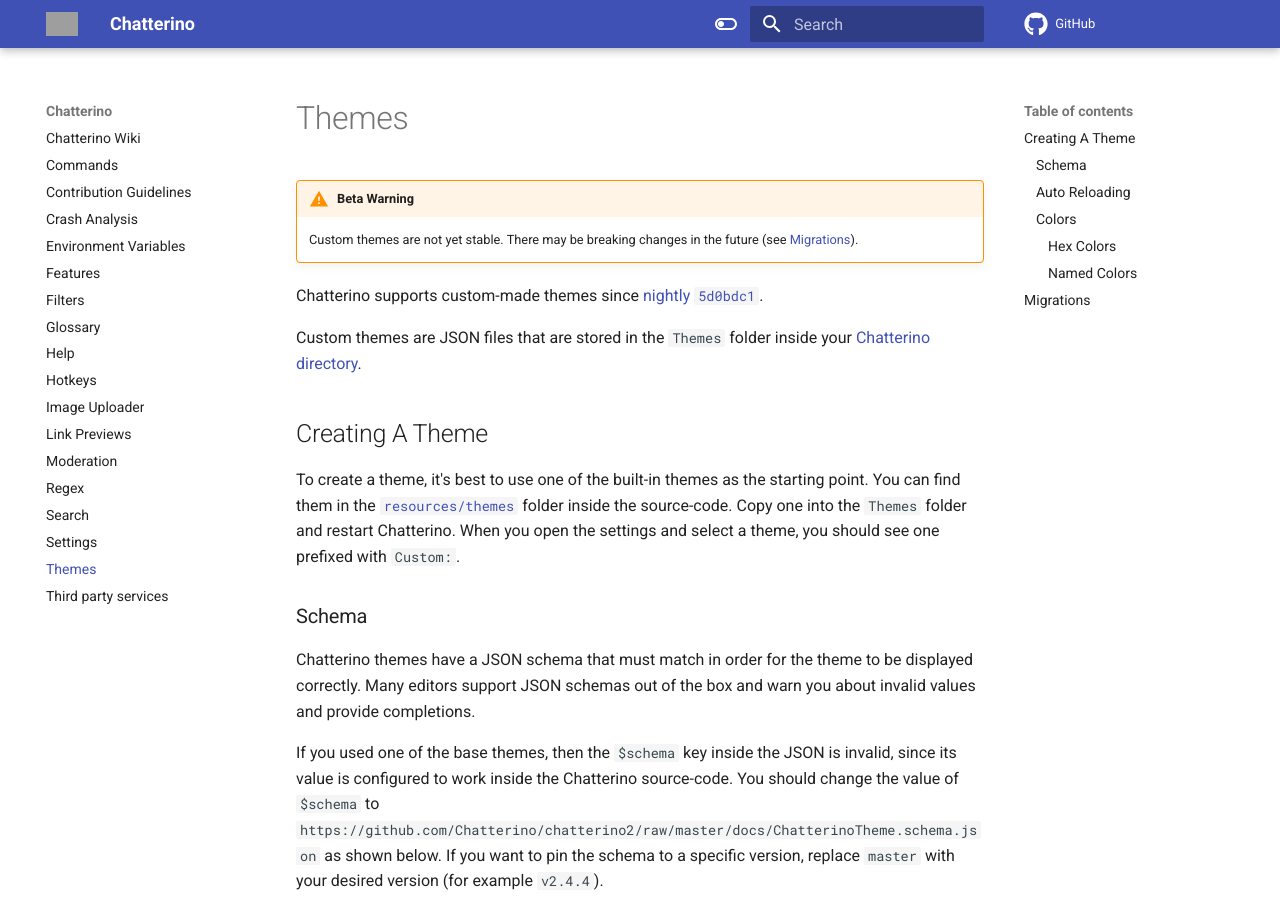
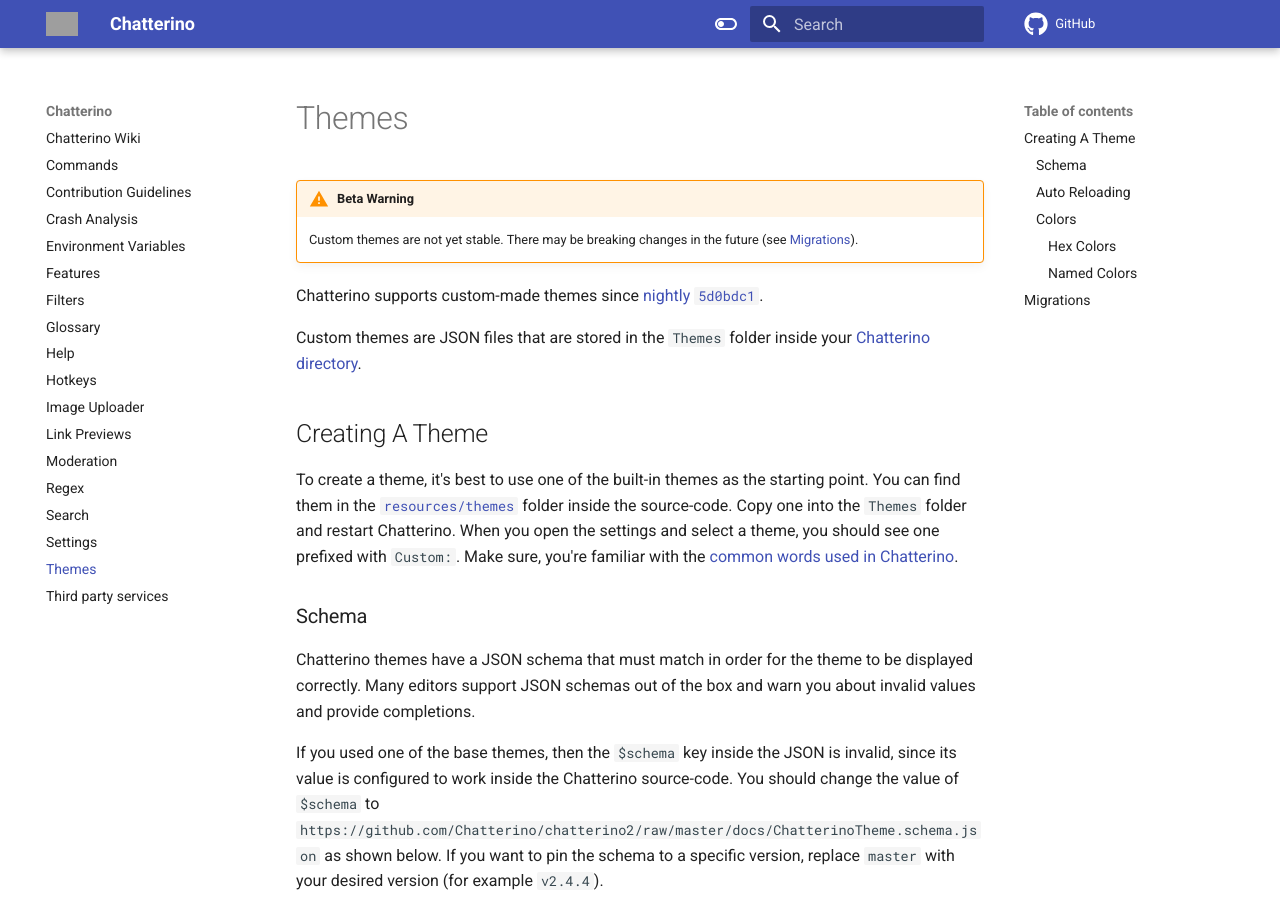
Before and after one commit to Chatterino/wiki, an MkDocs documentation site: the page built from docs/Themes.md, in a window 1280 px wide and 900 px high. Built offline with MkDocs 1.6.1 and Material for MkDocs 9.7.7, drawn with Linux system fonts in a browser that asks for light colours; comment, search, counter and statistics services are not loaded; grey boxes are pictures that could not be loaded.

Commit message:
fix: add mention of common words

```diff
--- a/docs/Themes.md
+++ b/docs/Themes.md
@@ -14,6 +14,7 @@
 You can find them in the [`resources/themes`][res-themes] folder inside the source-code.
 Copy one into the `Themes` folder and restart Chatterino.
 When you open the settings and select a theme, you should see one prefixed with `Custom:`.
+Make sure, you're familiar with the [common words used in Chatterino](Glossary.md).
 
 ### Schema
 
```
